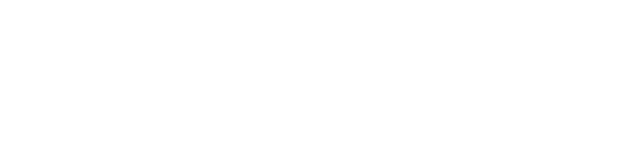
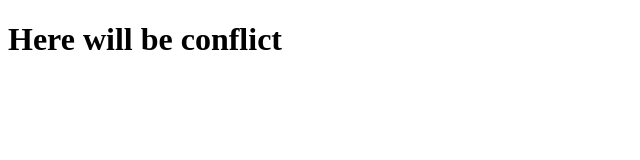
Before and after one commit to i-0n/test, a plain HTML site: page foder/index.html in a window 1280 px wide. Shown: the whole page, without its empty margins (0-640 px from the left). Drawn offline with Linux system fonts and the light colour scheme.

Commit message:
Update main index.html locally

```diff
--- a/foder/index.html
+++ b/foder/index.html
@@ -6,6 +6,6 @@
     <title>Document</title>
 </head>
 <body>
-
+    <h1>Here will be conflict</h1>
 </body>
 </html>
```
